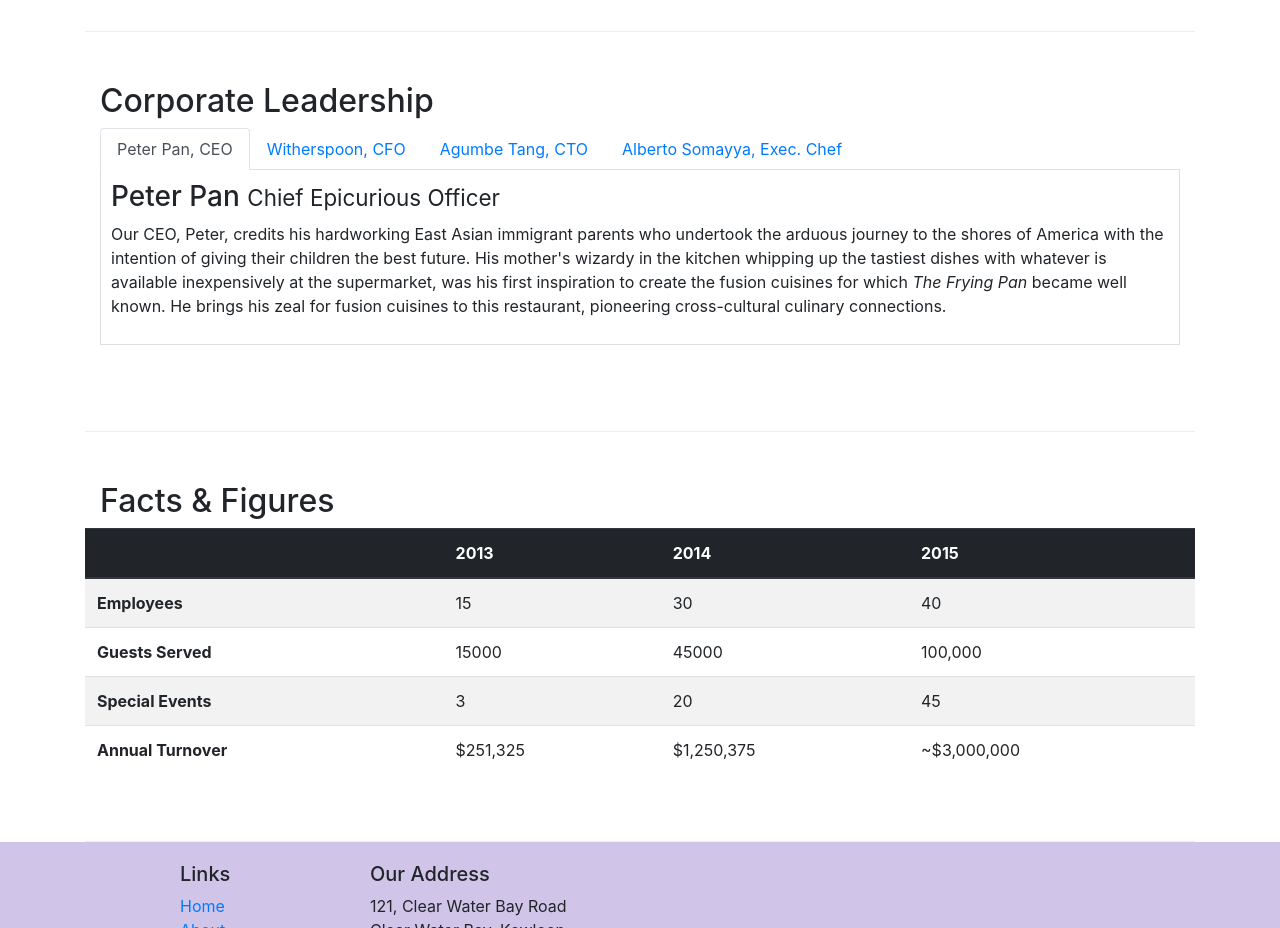
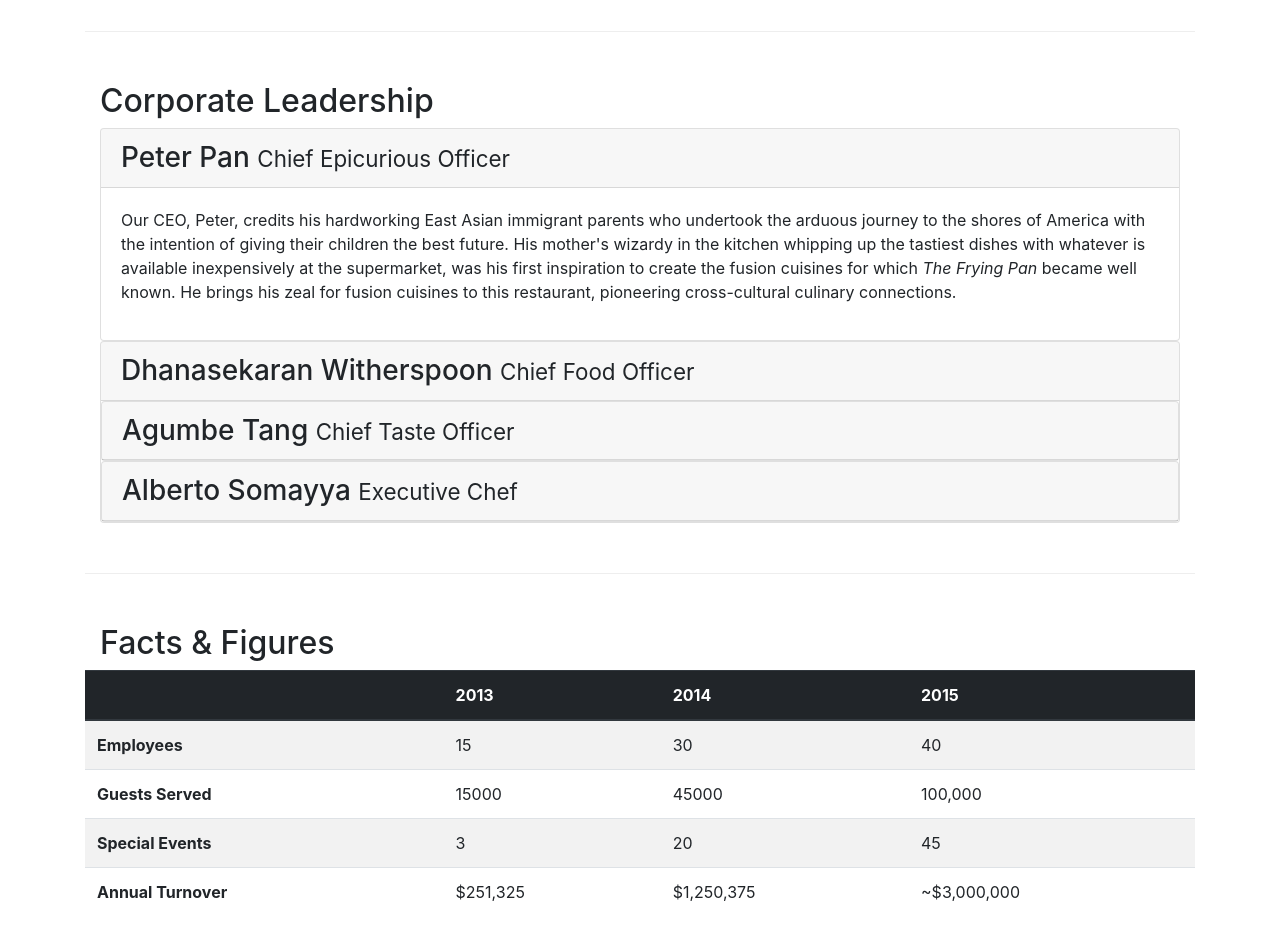
Before and after one commit to stepanRybak/conFusion, a website: page aboutus.html in a window 1280 px wide. Shown: the part 940-1868 px from the top of the page. Drawn offline with nearby package versions, Linux system fonts and the light colour scheme.

Commit message:
Accordion

```diff
--- a/aboutus.html
+++ b/aboutus.html
@@ -109,74 +109,109 @@
         <div class="row row-content">
             <div class="col-12">
                 <h2>Corporate Leadership</h2>
-                <ul class=" nav nav-tabs">
-                    <li class="nav-item">
-                        <a href="#peter" class="nav-link active" role="tab" data-toggle="tab">Peter Pan, CEO</a>
-                    </li>
-                    <li class="nav-item">
-                        <a href="#denny" class="nav-link" role="tab" data-toggle="tab">Witherspoon, CFO</a>
-                    </li>
-                    <li class="nav-item">
-                        <a href="#agume" class="nav-link" role="tab" data-toggle="tab">Agumbe Tang, CTO</a>
-                    </li>
-                    <li class="nav-item">
-                        <a href="#alberto" class="nav-link" role="tab" data-toggle="tab">Alberto Somayya, Exec. Chef</a>
-                    </li>
 
-                </ul>
-
-                <div class="tab-content">
-                    <div role="tabpanel" class="tab-pane fade show active" id="peter">
-                        <h3>Peter Pan <small>Chief Epicurious Officer</small></h3>
+                <div id="accordion">
+                    <div class="card">
+                        <div class="card-header" role="tab" id="peterhead">
+                            <h3 class="mb-0">
+                                <a data-toggle="collapse" data-target="#peter"> Peter Pan <small>Chief Epicurious
+                                        Officer</small></a>
+                            </h3>
+                        </div>
+                        <div role="tabpanel" class="collapse show" id="peter" data-parent="#accordion">
+                            <div class="card-body">
                                 <div class="d-none d-sm-block">
-                            <p>Our CEO, Peter, credits his hardworking East Asian immigrant parents who undertook the
+                                    <p>Our CEO, Peter, credits his hardworking East Asian immigrant parents who
+                                        undertook the
                                         arduous
-                                journey to the shores of America with the intention of giving their children the best
+                                        journey to the shores of America with the intention of giving their children
+                                        the best
                                         future.
-                                His mother's wizardy in the kitchen whipping up the tastiest dishes with whatever is
+                                        His mother's wizardy in the kitchen whipping up the tastiest dishes with
+                                        whatever is
                                         available
-                                inexpensively at the supermarket, was his first inspiration to create the fusion
+                                        inexpensively at the supermarket, was his first inspiration to create the
+                                        fusion
                                         cuisines for
-                                which <em>The Frying Pan</em> became well known. He brings his zeal for fusion cuisines
+                                        which <em>The Frying Pan</em> became well known. He brings his zeal for fusion
+                                        cuisines
                                         to this
                                         restaurant, pioneering cross-cultural culinary connections.</p>
                                 </div>
-
                             </div>
-
-                    <div role="tabpanel" class="tab-pane fade  " id="denny">
-                        <h3>Dhanasekaran Witherspoon <small>Chief Food Officer</small></h3>
-                        <div class="d-none d-sm-block">
-                            <p>Our CFO, Danny, as he is affectionately referred to by his colleagues, comes from a long
-                                established family tradition in farming and produce. His experiences growing up on a
-                                farm in
-                                the Australian outback gave him great appreciation for varieties of food sources. As he
-                                puts it
-                                in his own words, <em>Everything that runs, wins, and everything that stays, pays!</em></p>
                         </div>
                     </div>
 
-                    <div role="tabpanel" class="tab-pane fade  " id="agume">
-                        <h3>Agumbe Tang <small>Chief Taste Officer</small></h3>
+                    <div class="card">
+                        <div class="card-header" role="tab" id="dennyhead">
+                            <h3 class="mb-0">
+                                <a data-toggle="collapse" data-target="#denny">Dhanasekaran Witherspoon <small>Chief
+                                        Food Officer</small>
+                                </a>
+                            </h3>
+                        </div>
+                        <div role="tabpanel" class="collapse" id="denny" data-parent="#accordion">
+                            <div class="card-body">
                                 <div class="d-none d-sm-block">
-                            <p>Blessed with the most discerning gustatory sense, Agumbe, our CTO, personally ensures
+                                    <p>Our CFO, Danny, as he is affectionately referred to by his colleagues, comes
+                                        from a long
+                                        established family tradition in farming and produce. His experiences growing up
+                                        on a
+                                        farm in
+                                        the Australian outback gave him great appreciation for varieties of food
+                                        sources. As he
+                                        puts it
+                                        in his own words, <em>Everything that runs, wins, and everything that stays,
+                                            pays!</em></p>
+                                </div>
+                            </div>
+                        </div>
+
+                        <div class="card">
+                            <div class="card-header" role="tab" id="agumehead">
+                                <h3 class="mb-0">
+                                    <a data-toggle="collapse" data-target="#agume">Agumbe Tang <small>Chief Taste
+                                            Officer</small>
+                                    </a>
+                                </h3>
+                            </div>
+                            <div role="tabpanel" class="collapse " id="agume" data-parent="#accordion">
+                                <div class="card-body">
+                                    <div class="d-none d-sm-block">
+                                        <p>Blessed with the most discerning gustatory sense, Agumbe, our CTO,
+                                            personally ensures
                                             that every
-                                dish that we serve meets his exacting tastes. Our chefs dread the tongue lashing that
+                                            dish that we serve meets his exacting tastes. Our chefs dread the tongue
+                                            lashing that
                                             ensues if
-                                their dish does not meet his exacting standards. He lives by his motto, <em>You click
+                                            their dish does not meet his exacting standards. He lives by his motto, <em>You
+                                                click
                                                 only if
                                                 you survive my lick.</em></p>
                                     </div>
                                 </div>
+                            </div>
+                        </div>
 
-                    <div role="tabpanel" class="tab-pane fade  " id="alberto">
-                        <h3>Alberto Somayya <small>Executive Chef</small></h3>
+                        <div class="card">
+                            <div class="card-header" role="tab" id="albertohead">
+                                <h3 class="mb-0">
+                                    <a data-toggle="collapse" data-target="#alberto">Alberto Somayya <small>Executive
+                                            Chef</small>
+                                    </a>
+                                </h3>
+                            </div>
+                            <div role="tabpanel" class="collapse" id="alberto" data-parent="#accordion">
+                                <div class="card-body">
                                     <div class="d-none d-sm-block">
-                            <p>Award winning three-star Michelin chef with wide International experience having worked
+                                        <p>Award winning three-star Michelin chef with wide International experience
+                                            having worked
                                             closely
-                                with whos-who in the culinary world, he specializes in creating mouthwatering
+                                            with whos-who in the culinary world, he specializes in creating
+                                            mouthwatering
                                             Indo-Italian
-                                fusion experiences. He says, <em>Put together the cuisines from the two craziest
+                                            fusion experiences. He says, <em>Put together the cuisines from the two
+                                                craziest
                                                 cultures, and
                                                 you get a winning hit! Amma Mia!</em></p>
                                     </div>
@@ -184,6 +219,10 @@
                             </div>
                         </div>
                     </div>
+                </div>
+            </div>
+        </div>
+
             <div class="row row-content">
                 <div class=" col-12 col-sm-9">
                     <h2>Facts &amp; Figures</h2>
```
Lines whose indentation alone changed are shown as unchanged.
